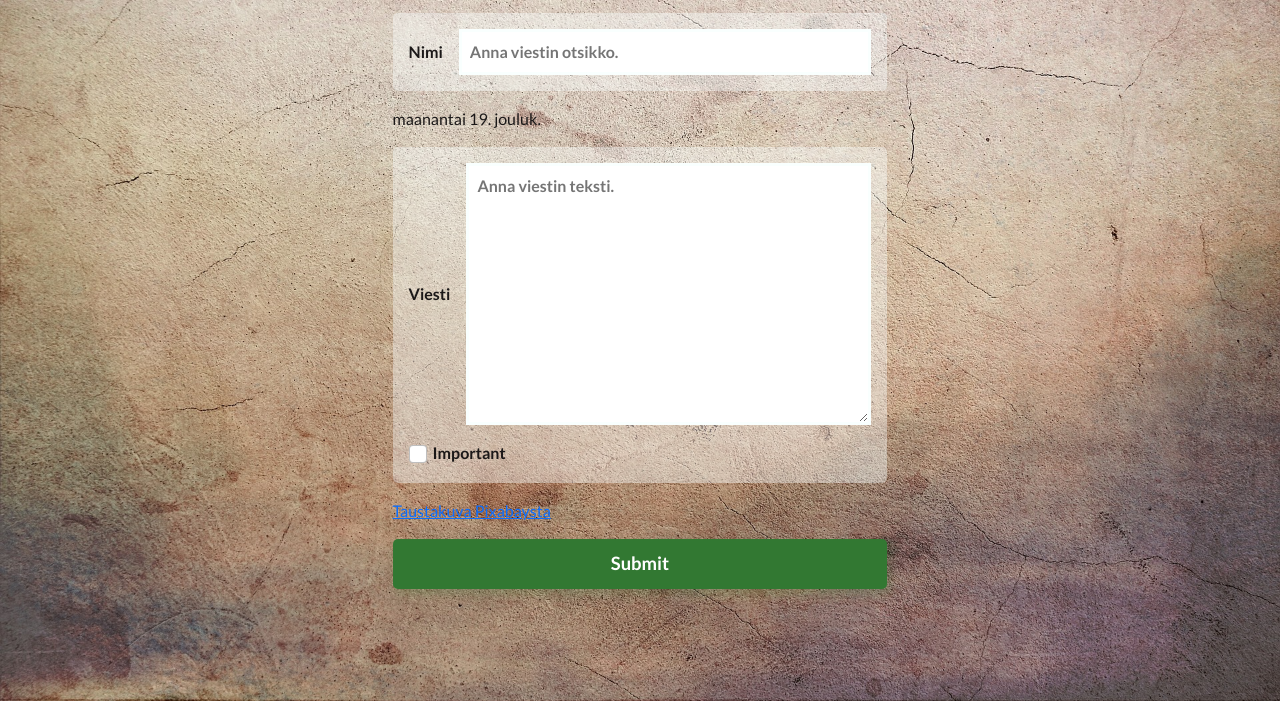
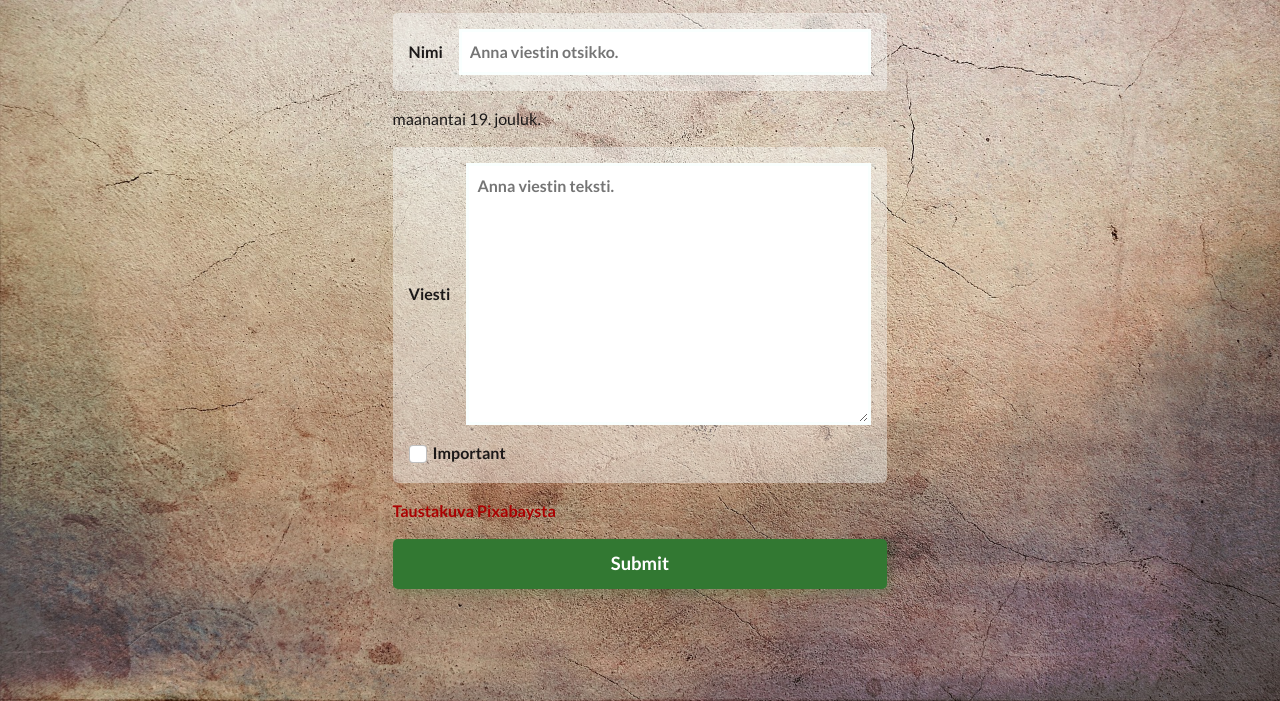
Before and after one commit to JuusoPesonen/NotesList, a website: page index.html in a window 1280 px wide. Shown: the part 150-851 px from the top of the page. Drawn offline with nearby package versions, Linux system fonts and the light colour scheme.

Commit message:
Added properities to image element

```diff
--- a/css/scss/style.scss
+++ b/css/scss/style.scss
@@ -35,6 +35,12 @@ body {
     background-repeat: no-repeat;
     background-position: center;
     background-attachment: fixed;
+}
+
+#background_img {
+    text-decoration: none;
+    color:#ac0101;
+    font-weight: bold;
 }
 
 /* Modal container */
```
Also changed, not shown: css/scss/style.css, 1 other file.
